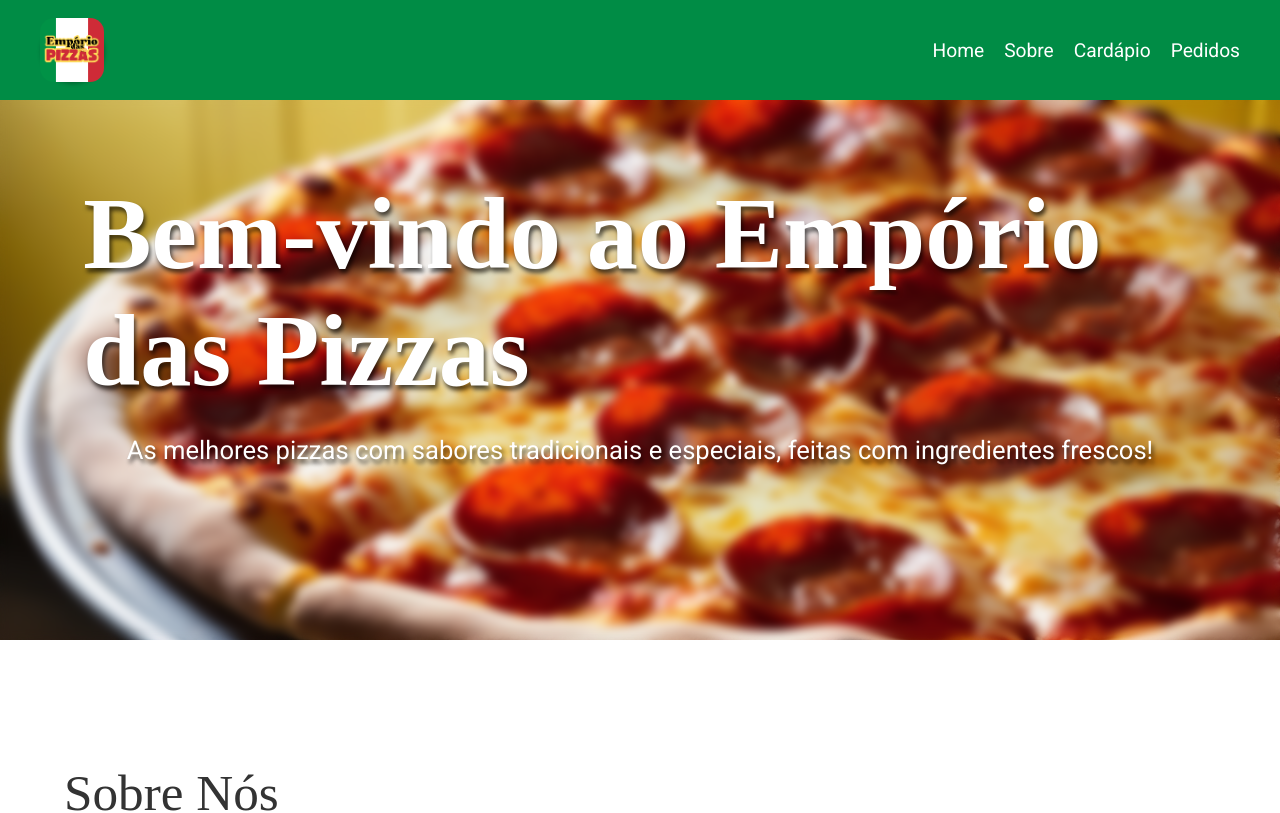
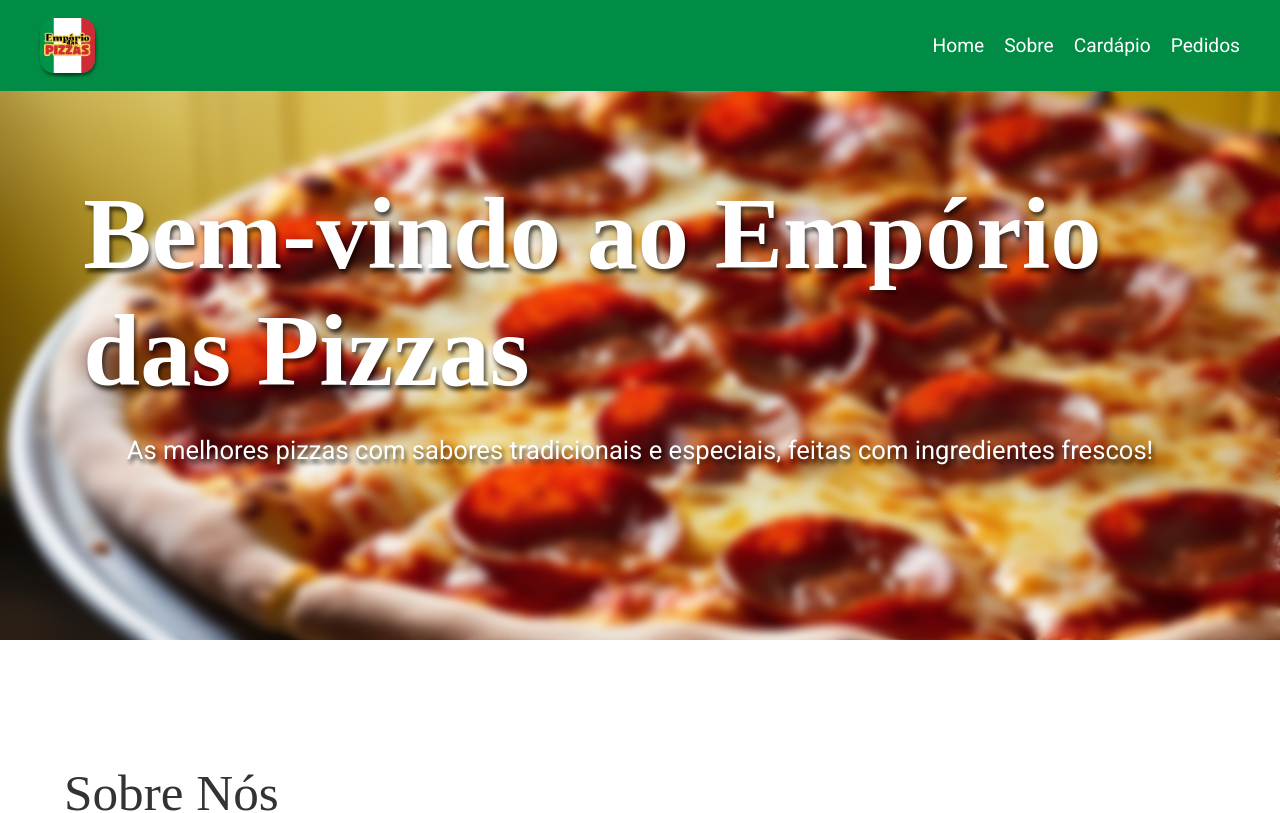
Before and after one commit to BMinority/REACT-Emporio-Pizzas, a React (Vite) app in the folder emporio-das-pizzas/: page / in a window 1280 px wide. Shown: the top 813 px of the page. Built offline with nearby package versions, Linux system fonts and the light colour scheme; a web font is replaced by a local one.

Commit message:
redução witdh da logo

```diff
--- a/emporio-das-pizzas/src/css/Menu.css
+++ b/emporio-das-pizzas/src/css/Menu.css
@@ -42,8 +42,9 @@
 }
 
 .menu-logo img {
-    width: 5vw;
+    width: 4.3vw;
     border-radius: 14px;
+    box-shadow: 1px 3px 3px #00000069;
 }
 
 .menu-nav {
```
